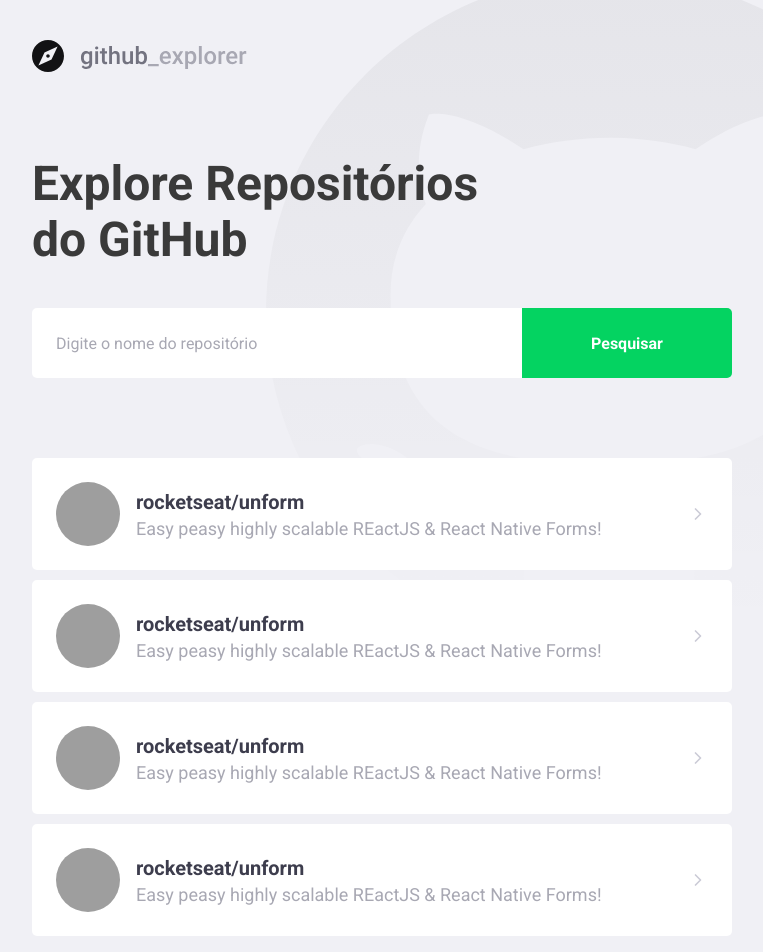
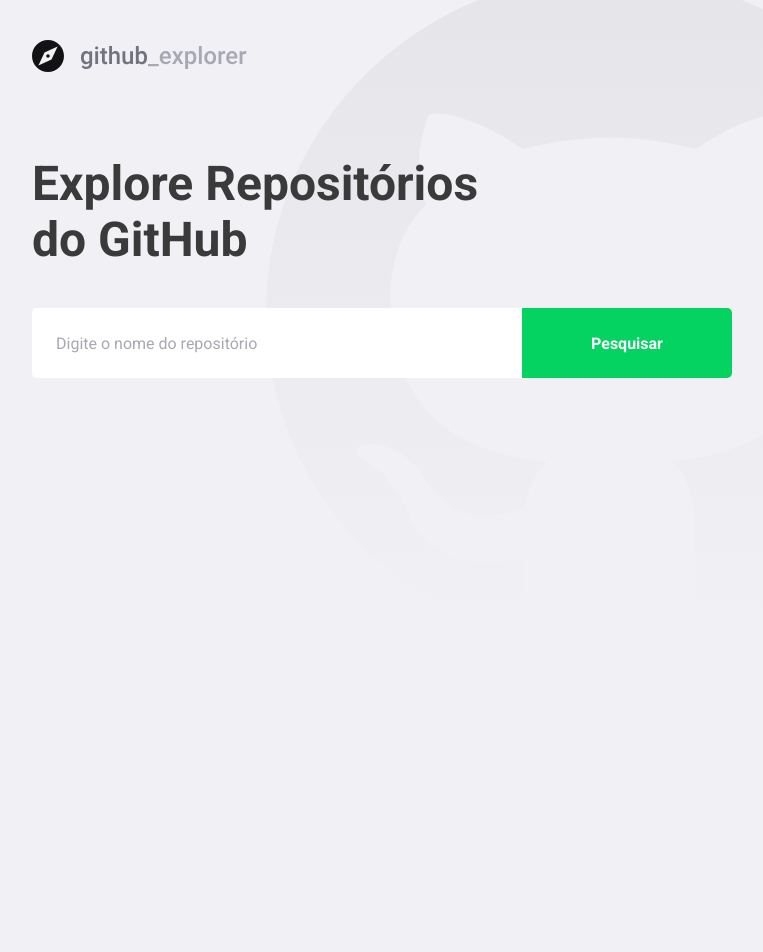
Before and after one commit to voigtito/Github-Explorer, a React (Create React App) app: page / in a window 1280 px wide. Shown: the top 952 px of the page, without its empty margins (148-911 px from the left). After the commit the page ends 800 px from the top, so only its background shows below. Built offline with nearby package versions, Linux system fonts and the light colour scheme; grey boxes are pictures that could not be loaded; the HTML template or start-up script is replaced by a standard one.

Commit message:
Connecting with github API

```diff
--- a/package.json
+++ b/package.json
@@ -10,6 +10,7 @@
     "@types/node": "^12.0.0",
     "@types/react": "^16.9.0",
     "@types/react-dom": "^16.9.0",
+    "axios": "^0.19.2",
     "polished": "^3.6.5",
     "react": "^16.13.1",
     "react-dom": "^16.13.1",
--- a/src/pages/Dashboard/index.tsx
+++ b/src/pages/Dashboard/index.tsx
@@ -1,65 +1,64 @@
-import React from 'react';
+import React, { useState, FormEvent } from 'react';
 import { FiChevronRight } from 'react-icons/fi';
 import LogoImg from '../../assets/Logo.svg';
+import api from '../../services/api';
 
 import { Title, Form, Repositories } from './style';
 
+interface Repository {
+    full_name: string;
+    description: string;
+    owner: {
+        login: string;
+        avatar_url: string;
+    };
+
+}
+
 // React.FC = React Functional component
 const Dashboard: React.FC = () => {
+
+    const [newRepo, setNewRepo] = useState('');
+    const [repositories, setRepositories] = useState<Repository[]>([]);
+
+    async function handleAddRepository(event: FormEvent<HTMLFormElement>): Promise<void> {
+        event.preventDefault();
+
+        const response = await api.get<Repository>(`repos/${newRepo}`);
+
+        const repository = response.data;
+
+        setRepositories([...repositories, repository]);
+        setNewRepo('');
+    }
+
     return (<>
         <img src={LogoImg} alt="Github Explorer logo" />
         <Title>Explore Repositórios do GitHub</Title>
 
-        <Form>
-            <input placeholder="Digite o nome do repositório" />
+        <Form onSubmit={handleAddRepository}>
+            <input
+                value={newRepo}
+                onChange={(e) => setNewRepo(e.target.value)}
+                placeholder="Digite o nome do repositório"
+            />
             <button type="submit" >Pesquisar</button>
         </Form>
 
         <Repositories>
-            <a href="teste">
-                <img
-                    src="https://avatars1.githubusercontent.com/u/55980259?s=460&u=14290cea59e995dc4544857f4f6e698c9bcc4ec5&v=4"
-                    alt="Gustavo Voigt"
-                />
-                <div>
-                    <strong>rocketseat/unform</strong>
-                    <p>Easy peasy highly scalable REactJS & React Native Forms! </p>
-                </div>
-                <FiChevronRight size={20}/>
-            </a>
-            <a href="teste">
-                <img
-                    src="https://avatars1.githubusercontent.com/u/55980259?s=460&u=14290cea59e995dc4544857f4f6e698c9bcc4ec5&v=4"
-                    alt="Gustavo Voigt"
-                />
-                <div>
-                    <strong>rocketseat/unform</strong>
-                    <p>Easy peasy highly scalable REactJS & React Native Forms! </p>
-                </div>
-                <FiChevronRight size={20}/>
-            </a>
-            <a href="teste">
-                <img
-                    src="https://avatars1.githubusercontent.com/u/55980259?s=460&u=14290cea59e995dc4544857f4f6e698c9bcc4ec5&v=4"
-                    alt="Gustavo Voigt"
-                />
-                <div>
-                    <strong>rocketseat/unform</strong>
-                    <p>Easy peasy highly scalable REactJS & React Native Forms! </p>
-                </div>
-                <FiChevronRight size={20}/>
-            </a>
-            <a href="teste">
-                <img
-                    src="https://avatars1.githubusercontent.com/u/55980259?s=460&u=14290cea59e995dc4544857f4f6e698c9bcc4ec5&v=4"
-                    alt="Gustavo Voigt"
-                />
-                <div>
-                    <strong>rocketseat/unform</strong>
-                    <p>Easy peasy highly scalable REactJS & React Native Forms! </p>
-                </div>
-                <FiChevronRight size={20}/>
-            </a>
+            {repositories.map(repository => (
+                <a key={repository.full_name} href="teste">
+                    <img
+                        src={repository.owner.avatar_url}
+                        alt={repository.owner.login}
+                    />
+                    <div>
+                        <strong>{repository.full_name}</strong>
+                        <p>{repository.description}</p>
+                    </div>
+                    <FiChevronRight size={20} />
+                </a>
+            ))}
         </Repositories>
     </>)
 }
--- a/src/pages/Dashboard/style.ts
+++ b/src/pages/Dashboard/style.ts
@@ -77,7 +77,8 @@
     }
 
     div {
-        margin-left: 16px;
+        margin: 0 16px;
+        flex: 1;
 
         strong {
             font-size: 20px;
--- /dev/null
+++ b/src/services/api.ts
@@ -0,0 +1,7 @@
+import axios from 'axios';
+
+const api = axios.create({
+    baseURL: 'https://api.github.com/',
+});
+
+export default api;
```
Also changed, not shown: 1 other file (tests, documents, lock files or other folders).
